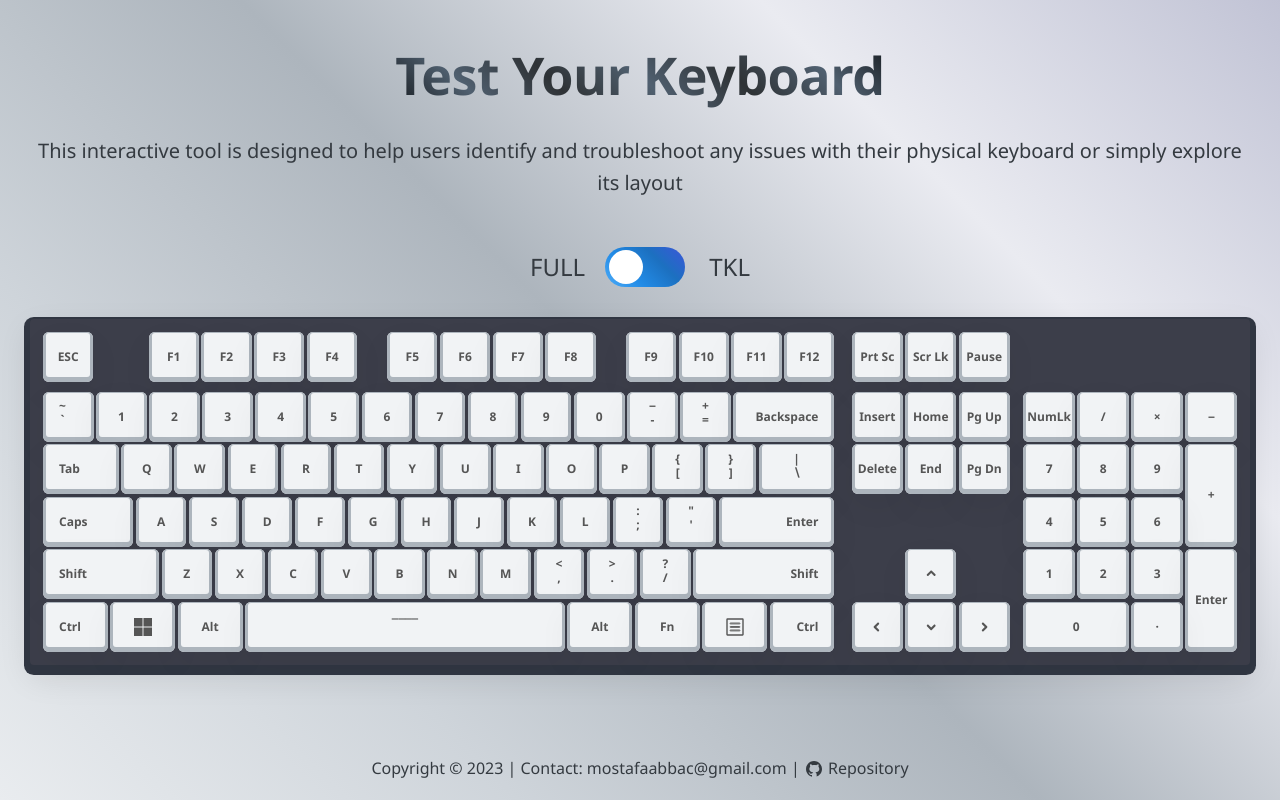
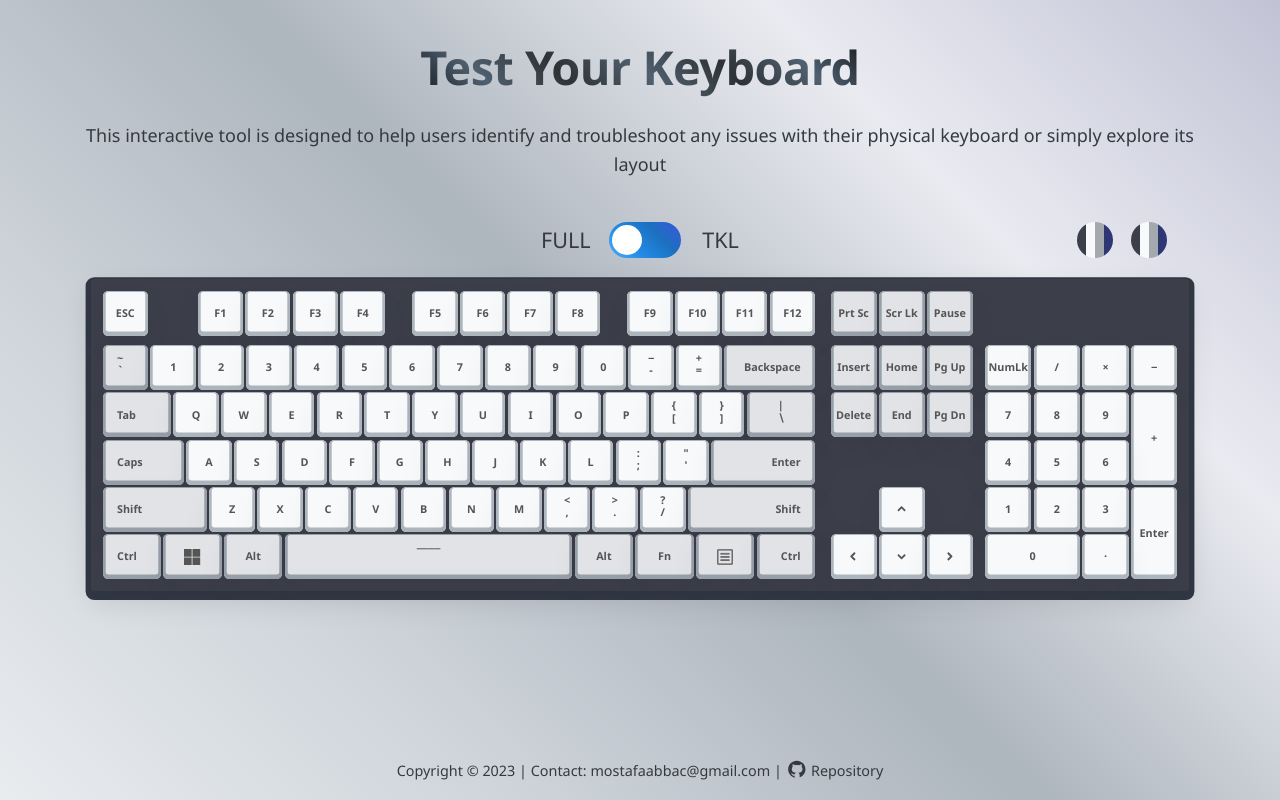
Before and after one commit to Mostafa-Abbasi/KeyboardTester, a plain HTML site: page index.html in a window 1280 px wide. Drawn offline with Linux system fonts and the light colour scheme; a small style sheet from the web is missing.

Commit message:
update 5 files

```diff
--- a/css/general.css
+++ b/css/general.css
@@ -71,12 +71,58 @@ small: 4px
   --color-primary-light: #555;
 
   /* -------- DEFAULT KEYBOARD THEME | RETRO -------- */
+  /* - INSPIRED BY KBParadise VX80 Olivette Neo TKL - */
   --color-keyboard: #3c3e4a;
   --color-keyboard-border: #303642;
 
-  --color-keycaps-bg: #f1f3f5;
+  --color-keycaps-bg: #f8f9fa;
   --color-keycaps-legends: #555;
   --color-keycaps-shadow: #adb5bd;
+
+  --color-keycaps-bg-accent: #e2e3e6;
+  --color-keycaps-legends-accent: #555;
+  --color-keycaps-shadow-accent: #97a0a8;
+
+  --color-keycaps-bg-pressed: #a4a9b0;
+  --color-keycaps-legends-pressed: #2f3674;
+  --color-keycaps-shadow-pressed: #7f8489;
+
+  --color-bg: linear-gradient(
+    45deg,
+    #e9ecef,
+    #ced4da,
+    #adb5bd,
+    #eaebf1,
+    #c1c3d5
+  );
+
+  --color-bg-title: linear-gradient(
+    45deg,
+    #14181c,
+    #506070,
+    #2e3235,
+    #506070,
+    #2e3235,
+    #506070,
+    #14181c
+  );
+
+  --color-bg-toggle: linear-gradient(45deg, #4dabf7, #228be6, #1c70c0, #3c56da);
+}
+
+.theme-navy-blue {
+  /* -------- OPTIONAL KEYBOARD THEME | NAVY BLUE -------- */
+  /* ------- INSPIRED BY Keychron Q3 QMK NAVY BLUE ------- */
+  --color-keyboard: #7293d1;
+  --color-keyboard-border: #080229;
+
+  --color-keycaps-bg: #f8f9fa;
+  --color-keycaps-legends: #555;
+  --color-keycaps-shadow: #adb5bd;
+
+  --color-keycaps-bg-accent: #e2e3e6;
+  --color-keycaps-legends-accent: #555;
+  --color-keycaps-shadow-accent: #97a0a8;
 
   --color-keycaps-bg-pressed: #a4a9b0;
   --color-keycaps-legends-pressed: #2f3674;
@@ -114,6 +160,7 @@ small: 4px
 html {
   /* Percentage of user's browser font-size setting */
   font-size: var(--def-fs);
+  overflow-x: hidden;
 }
 
 body {
--- a/css/queries.css
+++ b/css/queries.css
@@ -0,0 +1,81 @@
+/* rem and em do NOT depend on html font-size in media queries! Instead, 1rem = 1em = 16px */
+
+/**************************/
+/* BELOW 1392px (Smaller desktops) */
+/**************************/
+
+@media (max-width: 87em) {
+  html {
+    font-size: 56.25%;
+  }
+}
+
+/**************************/
+/* BELOW 1264px (Smaller desktops) */
+/**************************/
+
+@media (max-width: 79em) {
+  html {
+    font-size: 50%;
+  }
+}
+
+/**************************/
+/* BELOW 1056px (Smaller desktops) */
+/**************************/
+
+@media (max-width: 66em) {
+  html {
+    font-size: 43.75%;
+  }
+}
+
+/**************************/
+/* BELOW 928px (Smaller desktops) */
+/**************************/
+
+@media (max-width: 58em) {
+  html {
+    font-size: 37.5%;
+  }
+}
+
+/**************************/
+/* BELOW 784px (Smaller desktops) */
+/**************************/
+
+@media (max-width: 49em) {
+  html {
+    font-size: 31.25%;
+  }
+}
+
+/**************************/
+/* BELOW 640px (Smaller desktops) */
+/**************************/
+
+@media (max-width: 40em) {
+  html {
+    font-size: 25%;
+  }
+}
+
+/**************************/
+/* BELOW 512px (Smaller desktops) */
+/**************************/
+
+@media (max-width: 32em) {
+  html {
+    font-size: 18.75%;
+  }
+}
+
+/**************************/
+/* BELOW 384px (Smaller desktops) */
+/**************************/
+
+@media (max-width: 24em) {
+  html {
+    font-size: 12.5%;
+  }
+}
--- a/css/style.css
+++ b/css/style.css
@@ -17,7 +17,7 @@ body {
 .intro {
   max-width: 130rem;
   margin: 0 auto;
-  padding: 4.8rem 3.2rem 3.2rem;
+  padding: 4.8rem 3.2rem 0rem;
 }
 
 .title span {
@@ -29,6 +29,66 @@ body {
   -webkit-text-fill-color: transparent;
   -moz-background-clip: text;
   -moz-text-fill-color: transparent;
+}
+
+.theme-and-layout {
+  display: grid;
+  grid-template-columns: repeat(3, 1fr);
+  max-width: 117rem;
+  margin: 0 auto 2.4rem;
+  transition: all 0.25s;
+}
+
+.theme-section {
+  display: flex;
+  justify-content: end;
+  align-items: center;
+  gap: 2rem;
+}
+
+.theme-section > div {
+  display: flex;
+  width: 4rem;
+  height: 4rem;
+  border-radius: 50%;
+  overflow: hidden;
+  cursor: pointer;
+}
+
+.theme-color {
+  width: 25%;
+}
+
+.theme-retro div:nth-child(1) {
+  background-color: #3c3e4a;
+}
+
+.theme-retro div:nth-child(2) {
+  background-color: #f8f9fa;
+}
+
+.theme-retro div:nth-child(3) {
+  background-color: #a4a9b0;
+}
+
+.theme-retro div:nth-child(4) {
+  background-color: #2f3674;
+}
+
+.theme-navy-blue div:nth-child(1) {
+  background-color: #3c3e4a;
+}
+
+.theme-navy-blue div:nth-child(2) {
+  background-color: #f8f9fa;
+}
+
+.theme-navy-blue div:nth-child(3) {
+  background-color: #a4a9b0;
+}
+
+.theme-navy-blue div:nth-child(4) {
+  background-color: #2f3674;
 }
 
 .toggle-section {
@@ -103,7 +163,7 @@ input:checked + .toggle-label:after {
    potential subrendering issues */
   transform: translateZ(0);
 
-  transition: all 0.25s;
+  transition: all 0.2s;
 }
 
 .full-size {
@@ -139,7 +199,7 @@ input:checked + .toggle-label:after {
   transition: all 0.075;
 }
 
-.key-pressed {
+.key.key-pressed {
   color: var(--color-keycaps-legends-pressed);
   background-color: var(--color-keycaps-bg-pressed);
   box-shadow: inset 0 -0.2rem 0 0.3rem var(--color-keycaps-shadow-pressed),
@@ -365,6 +425,50 @@ input:checked + .toggle-label:after {
   grid-column: 1 / span 2;
 }
 
+/**************************/
+/* KEYS WITH ACCENT COLOR */
+/**************************/
+
+.printscreen,
+.scrolllock,
+.pause,
+.backquote,
+.tab,
+.capslock,
+.shiftleft,
+.controlleft,
+.metaleft,
+.altleft,
+.space,
+.backspace,
+.backslash,
+.enter,
+.shiftright,
+.controlright,
+.contextmenu,
+.fn,
+.altright,
+.insert,
+.home,
+.pageup,
+.delete,
+.end,
+.pagedown {
+  background-color: var(--color-keycaps-bg-accent);
+  color: var(--color-keycaps-legends-accent);
+  box-shadow: inset 0 -0.2rem 0 0.3rem var(--color-keycaps-shadow-accent),
+    0 1.2rem 3.2rem rgba(0, 0, 0, 0.05);
+}
+
+.metaleft svg {
+  fill: var(--color-keycaps-legends-accent);
+}
+
+.contextmenu svg {
+  stroke: var(--color-keycaps-legends-accent);
+  fill: none;
+}
+
 /* _____________________________________
    |||||||||||||||||||||||||||||||||||||
    |||| Changing Layout Animation ||||||
@@ -387,7 +491,7 @@ STEPS FOR REMOVING NUMPAD FROM FULL-SIZE KEYBOARD: */
   /* 3) Hide it from screen readers */
   visibility: hidden;
 
-  transition: all 0.25;
+  transition: all 0.15;
 }
 
 .hidden--step2 {
@@ -411,8 +515,8 @@ STEPS FOR REMOVING NUMPAD FROM FULL-SIZE KEYBOARD: */
 }
 
 .footer-text svg {
-  width: 24;
-  height: 24;
+  width: 2.4rem;
+  height: 2.4rem;
   transform: translateY(0.5rem);
   fill: var(--color-primary);
 }
--- a/index.html
+++ b/index.html
@@ -48,6 +48,7 @@
     />
     <link href="css/general.css" rel="stylesheet" />
     <link href="css/style.css" rel="stylesheet" />
+    <link href="css/queries.css" rel="stylesheet" />
     <script defer src="script.js"></script>
   </head>
   <body>
@@ -61,7 +62,13 @@
           troubleshoot any issues with their physical keyboard or simply explore
           its layout
         </p>
-        <div class="toggle-section">
+      </section>
+    </header>
+
+    <main>
+      <div class="theme-and-layout">
+        <div></div>
+        <section class="toggle-section">
           <span class="full-size-layout">FULL</span>
           <input type="checkbox" class="btn-toggle-layout" id="toggle" />
           <label
@@ -71,12 +78,24 @@
             >Toggle</label
           >
           <span class="tkl-layout">TKL</span>
-        </div>
+        </section>
 
-        <!-- <button class="btn-toggle-layout">Make it TKL!</button> -->
-      </section>
-    </header>
-    <main>
+        <section class="theme-section">
+          <div class="theme-retro">
+            <div class="theme-color"></div>
+            <div class="theme-color"></div>
+            <div class="theme-color"></div>
+            <div class="theme-color"></div>
+          </div>
+          <div class="theme-navy-blue">
+            <div class="theme-color"></div>
+            <div class="theme-color"></div>
+            <div class="theme-color"></div>
+            <div class="theme-color"></div>
+          </div>
+        </section>
+      </div>
+
       <div class="keyboard full-size">
         <!-- contains "ESC" & Function (F1-F12) -->
         <section class="function region">
--- a/script.js
+++ b/script.js
@@ -31,11 +31,13 @@ const fullSizeLayout = document.querySelector('.full-size-layout');
 const TKLLayout = document.querySelector('.tkl-layout');
 
 const ToggleKeyboardLayout = function () {
+  const themeAndLayout = document.querySelector('.theme-and-layout');
   const keyboard = document.querySelector('.keyboard');
   const numpad = document.querySelector('.numpad');
 
   if (btnToggleLayout.checked) {
     numpad.classList.add('hidden--step1');
+    themeAndLayout.style.maxWidth = '97rem';
     // timeout added for smooth transition between applying --step1 & --step2
     setTimeout(function () {
       keyboard.classList.remove('full-size');
@@ -43,6 +45,7 @@ const ToggleKeyboardLayout = function () {
       numpad.classList.add('hidden--step2');
     }, 150);
   } else {
+    themeAndLayout.style.maxWidth = '120rem';
     keyboard.classList.add('full-size');
     keyboard.classList.remove('tkl');
     numpad.classList.remove('hidden--step1');
```
